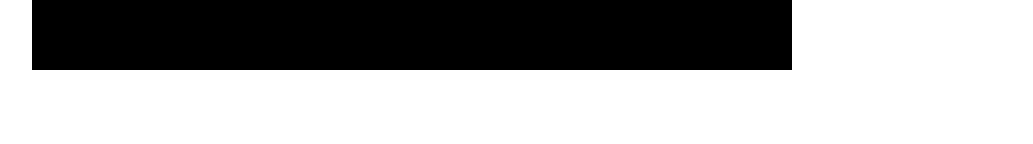
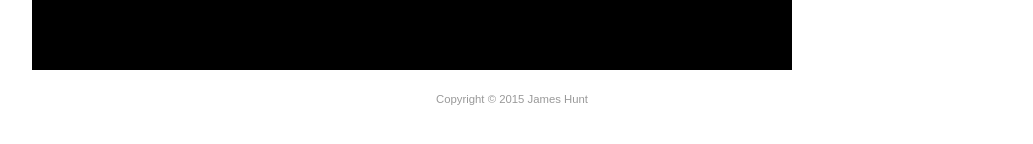
Before and after one commit to Qarik-Group/play.spruce.cf, a plain HTML site: page assets/index.html in a window 1280 px wide. Shown: the part 610-754 px from the top of the page, without its empty margins (128-1161 px from the left). Drawn offline with Linux system fonts and the light colour scheme.

Commit message:
Copyright footer

```diff
--- a/assets/index.html
+++ b/assets/index.html
@@ -65,6 +65,8 @@ meta
 		</form>
 	</div>
 
+	<div id="footer">Copyright &copy; 2015 James Hunt</div>
+
 	<script type="text/javascript" src="jquery.js"></script>
 	<script type="text/javascript" src="codemirror.js"></script>
 	<script type="text/javascript" src="yaml.js"></script>
--- a/assets/play.css
+++ b/assets/play.css
@@ -124,6 +124,15 @@ div#textarea-wrapper > div#stderr {
 #stderr span.debug-running { color: #f7f; }
 #stderr span span.cont { color: #555; }
 
+div#footer {
+	clear: both;
+	text-align: center;
+	color: #999;
+	font-family: sans-serif;
+	font-size: 8.5pt;
+	padding: 2em 0 0 0;
+}
+
 /* codemirror syntax highlighting for modified version of yaml.js */
 .cm-s-spruce { color: #c7c7c7; background: #000; line-height: 1.15em; }
 
```
